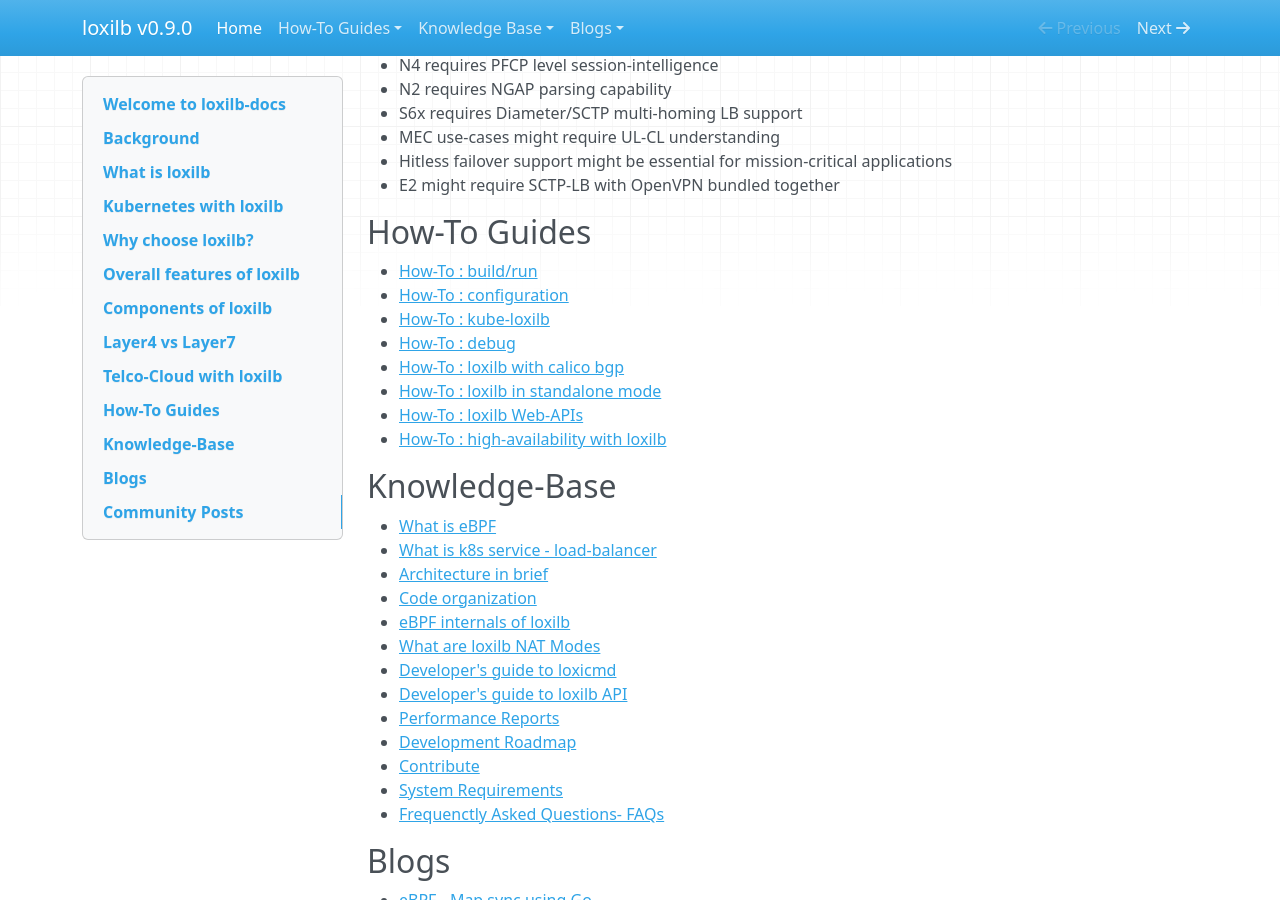
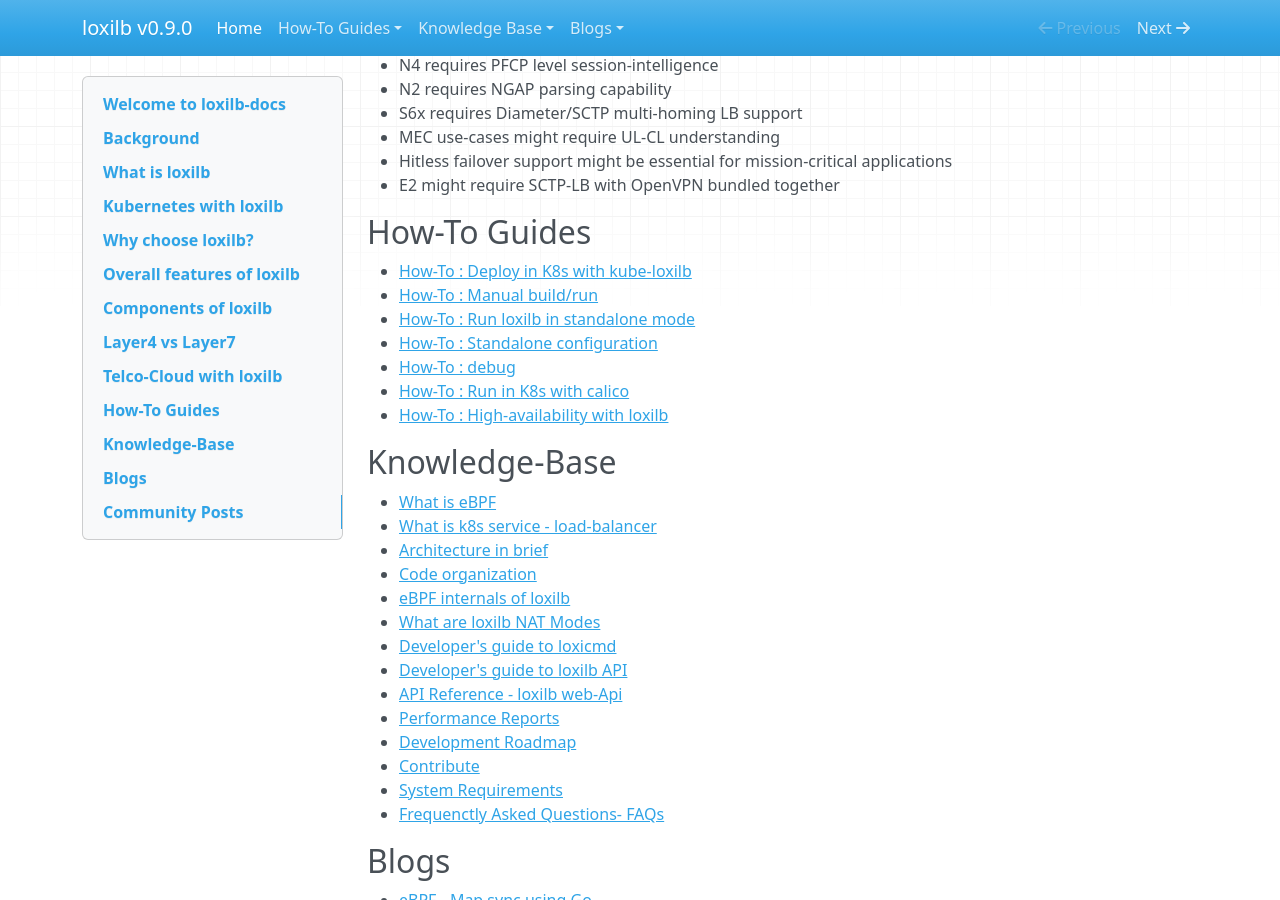
Before and after one commit to loxilb-io/loxilbdocs, an MkDocs documentation site: the page built from docs/index.md, in a window 1280 px wide and 900 px high, scrolled down 2987 px. Built offline with MkDocs 1.6.1, drawn with Linux system fonts in a browser that asks for light colours; nearby versions of some CDN libraries.

Commit message:
Update index.md

```diff
--- a/docs/index.md
+++ b/docs/index.md
@@ -77,14 +77,13 @@
 
 ## How-To Guides
 
-- [How-To : build/run](run.md)
-- [How-To : configuration](cmd.md)
-- [How-To : kube-loxilb](kube-loxilb.md)
+- [How-To : Deploy in K8s with kube-loxilb](kube-loxilb.md)
+- [How-To : Manual build/run](run.md)
+- [How-To : Run loxilb in standalone mode](standalone.md)
+- [How-To : Standalone configuration](cmd.md)
 - [How-To : debug](debugging.md)
-- [How-To : loxilb with calico bgp](integrate_bgp_eng.md)
-- [How-To : loxilb in standalone mode](standalone.md)
-- [How-To : loxilb Web-APIs](api.md)
-- [How-To : high-availability with loxilb](ha-deploy.md)
+- [How-To : Run in K8s with calico](integrate_bgp_eng.md)
+- [How-To : High-availability with loxilb](ha-deploy.md)
 
 ## Knowledge-Base
 - [What is eBPF](ebpf.md)
@@ -95,6 +94,7 @@
 - [What are loxilb NAT Modes](nat.md)
 - [Developer's guide to loxicmd](cmd-dev.md)
 - [Developer's guide to loxilb API](api-dev.md)
+- [API Reference - loxilb web-Api](api.md)
 - [Performance Reports](perf.md)
 - [Development Roadmap](roadmap.md)
 - [Contribute](contribute.md)
```
